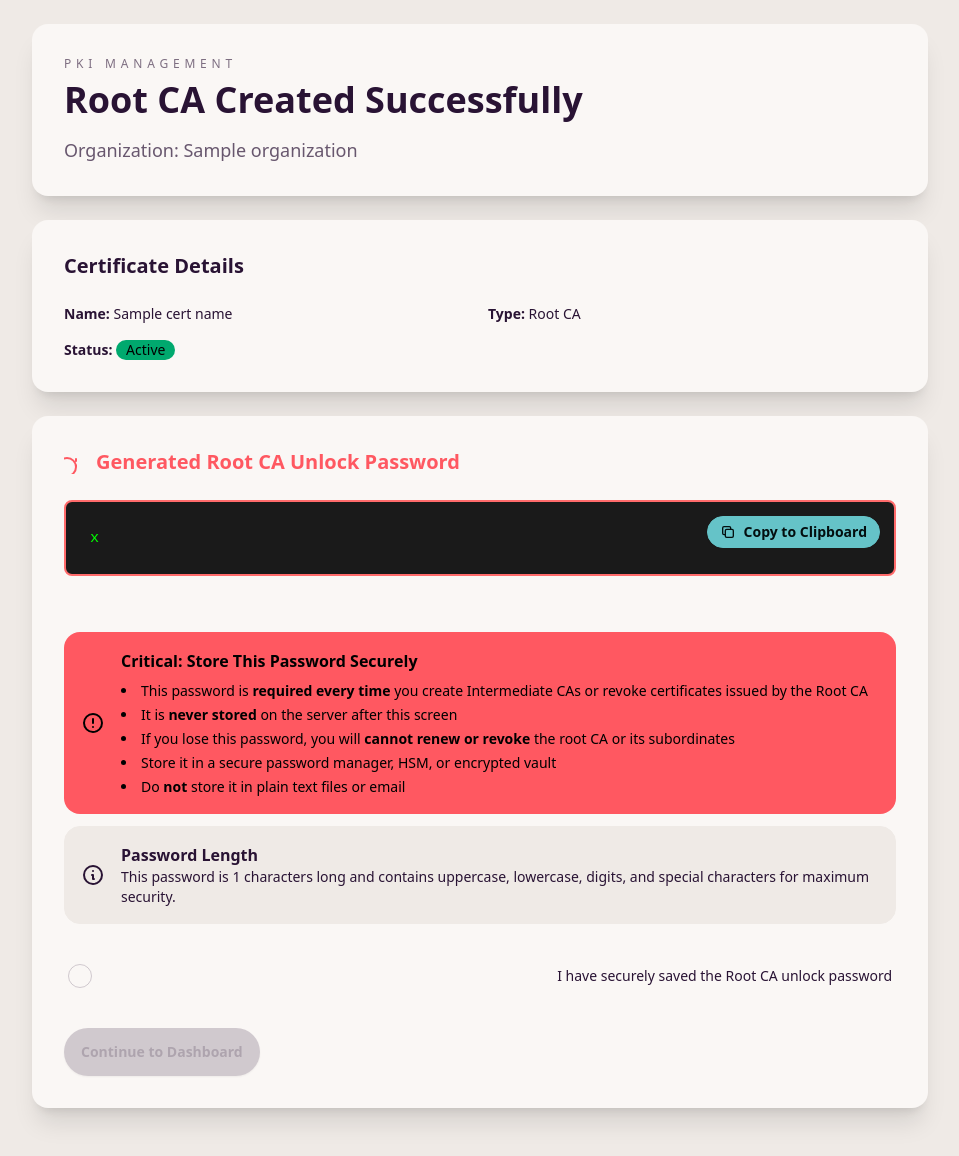
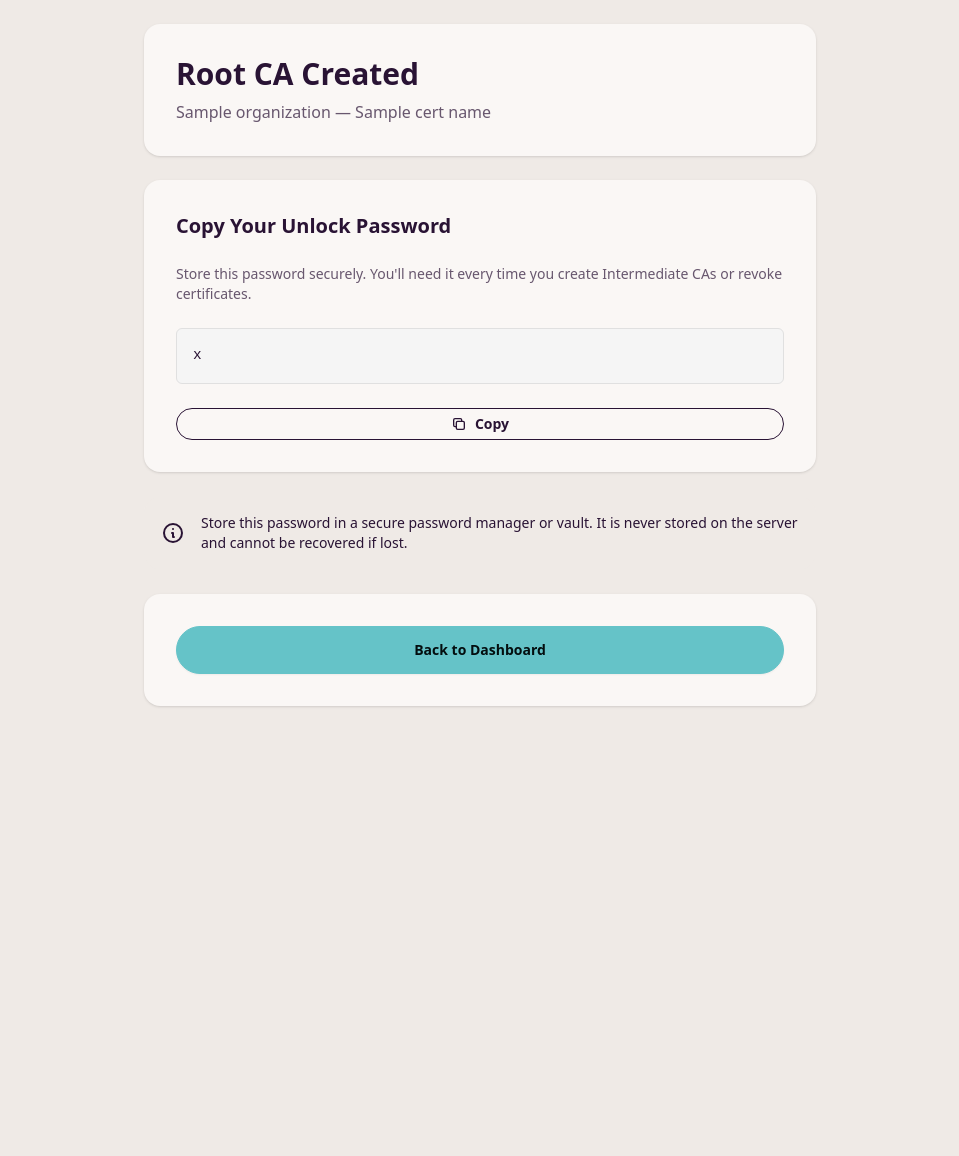
Before and after one commit to entr0-pi/pki-certificates, a Python web app: template frontend/templates/root_ca_password_display.html in a window 1280 px wide. Shown: the whole page, without its empty margins (160-1119 px from the left). After the commit the page ends 707 px from the top, so only its background shows below. Run offline with Jinja, Linux system fonts and the light colour scheme; the template is opened without the code that fills it: most values are stand-ins (such as "Sample title", 1, 10 or a date in 2020).

Commit message:
root certificate dual factor

```diff
--- a/frontend/templates/root_ca_password_display.html
+++ b/frontend/templates/root_ca_password_display.html
@@ -3,155 +3,83 @@
 <head>
     <meta charset="UTF-8">
     <meta name="viewport" content="width=device-width, initial-scale=1.0">
-    <title>Root CA Password - Copy and Store</title>
+    <title>Root CA Created</title>
     <link href="/static/vendor/bundle.css" rel="stylesheet" type="text/css" />
     <style>
-        .password-display {
+        .password-box {
             font-family: 'Courier New', monospace;
             word-break: break-all;
             user-select: all;
-            background-color: #1a1a1a;
-            color: #00ff00;
-            padding: 1.5rem;
-            border-radius: 0.5rem;
-            font-size: 0.95rem;
-            line-height: 1.6;
-            border: 2px solid #ff6b6b;
-        }
-        .password-container {
-            position: relative;
-        }
-        .copy-button {
-            position: absolute;
-            top: 1rem;
-            right: 1rem;
-        }
-        .warning-icon {
-            display: inline-block;
-            margin-right: 0.5rem;
+            background-color: #f5f5f5;
+            padding: 1rem;
+            border-radius: 0.375rem;
+            border: 1px solid #e0e0e0;
+            font-size: 0.9rem;
         }
     </style>
 </head>
 <body class="bg-base-200 min-h-screen p-6">
-    <div class="container mx-auto max-w-4xl">
-        <!-- Header -->
-        <div class="card bg-base-100 shadow-xl mb-6">
+    <div class="container mx-auto max-w-2xl">
+        <!-- Success Header -->
+        <div class="card bg-base-100 shadow mb-6">
             <div class="card-body">
-                <span class="uppercase tracking-[0.4em] text-xs text-base-content/60">PKI Management</span>
-                <h1 class="text-4xl font-semibold mb-2">Root CA Created Successfully</h1>
-                <p class="text-lg text-base-content/70">Organization: {{ organization.name }}</p>
+                <h1 class="text-3xl font-semibold">Root CA Created</h1>
+                <p class="text-base-content/70">{{ organization.name }} — {{ cert_name }}</p>
             </div>
         </div>
 
-        <!-- Certificate Info -->
-        <div class="card bg-base-100 shadow-xl mb-6">
+        <!-- Password Section -->
+        <div class="card bg-base-100 shadow mb-6">
             <div class="card-body">
-                <h2 class="card-title mb-4">Certificate Details</h2>
-                <div class="grid grid-cols-1 md:grid-cols-2 gap-4 text-sm">
-                    <div><span class="font-semibold">Name:</span> {{ cert_name }}</div>
-                    <div><span class="font-semibold">Type:</span> Root CA</div>
-                    <div><span class="font-semibold">Status:</span> <span class="badge badge-success">Active</span></div>
+                <h2 class="text-xl font-semibold mb-4">Copy Your Unlock Password</h2>
+                <p class="text-sm text-base-content/70 mb-4">Store this password securely. You'll need it every time you create Intermediate CAs or revoke certificates.</p>
+
+                <div class="password-box mb-4" id="passwordDisplay">{{ generated_password }}</div>
+
+                <button class="btn btn-sm btn-outline" onclick="copyPassword()">
+                    <svg xmlns="http://www.w3.org/2000/svg" class="h-4 w-4" fill="none" viewBox="0 0 24 24" stroke="currentColor">
+                        <path stroke-linecap="round" stroke-linejoin="round" stroke-width="2" d="M8 16H6a2 2 0 01-2-2V6a2 2 0 012-2h8a2 2 0 012 2v2m-6 12h8a2 2 0 002-2v-8a2 2 0 00-2-2h-8a2 2 0 00-2 2v8a2 2 0 002 2z" />
+                    </svg>
+                    Copy
+                </button>
+
+                <div id="copyFeedback" class="alert alert-success mt-3 hidden">
+                    <span class="text-sm">Copied to clipboard!</span>
                 </div>
             </div>
         </div>
 
-        <!-- Password Display Section -->
-        <div class="card bg-base-100 shadow-xl mb-6 border-2 border-error">
-            <div class="card-body">
-                <h2 class="card-title mb-4 text-error">
-                    <svg xmlns="http://www.w3.org/2000/svg" class="h-6 w-6" fill="none" viewBox="0 0 24 24" stroke="currentColor">
-                        <path stroke-linecap="round" stroke-linejoin="round" stroke-width="2" d="M12 9v2m0 4v2m0 0a9 9 0 11-18 0 9 9 0 0118 0z" />
-                    </svg>
-                    Generated Root CA Unlock Password
-                </h2>
-
-                <!-- Password Display -->
-                <div class="password-container mb-6">
-                    <div class="password-display" id="passwordDisplay">{{ generated_password }}</div>
-                    <button class="copy-button btn btn-sm btn-primary" onclick="copyPassword()">
-                        <svg xmlns="http://www.w3.org/2000/svg" class="h-4 w-4" fill="none" viewBox="0 0 24 24" stroke="currentColor">
-                            <path stroke-linecap="round" stroke-linejoin="round" stroke-width="2" d="M8 16H6a2 2 0 01-2-2V6a2 2 0 012-2h8a2 2 0 012 2v2m-6 12h8a2 2 0 002-2v-8a2 2 0 00-2-2h-8a2 2 0 00-2 2v8a2 2 0 002 2z" />
-                        </svg>
-                        Copy to Clipboard
-                    </button>
-                </div>
-
-                <div id="copyFeedback" class="alert alert-success hidden mb-4">
-                    <svg xmlns="http://www.w3.org/2000/svg" class="h-6 w-6 shrink-0 stroke-current" fill="none" viewBox="0 0 24 24">
-                        <path stroke-linecap="round" stroke-linejoin="round" stroke-width="2" d="M9 12l2 2 4-4m6 2a9 9 0 11-18 0 9 9 0 0118 0z" />
-                    </svg>
-                    <span>Password copied to clipboard!</span>
-                </div>
-
-                <!-- Critical Warnings -->
-                <div class="space-y-3 mt-6">
-                    <div class="alert alert-error">
-                        <svg xmlns="http://www.w3.org/2000/svg" class="h-6 w-6 shrink-0 stroke-current" fill="none" viewBox="0 0 24 24">
-                            <path stroke-linecap="round" stroke-linejoin="round" stroke-width="2" d="M12 8v4m0 4v.01M21 12a9 9 0 11-18 0 9 9 0 0118 0z" />
-                        </svg>
-                        <div>
-                            <h3 class="font-bold">Critical: Store This Password Securely</h3>
-                            <div class="text-sm">
-                                <ul class="list-disc list-inside mt-2 space-y-1">
-                                    <li>This password is <strong>required every time</strong> you create Intermediate CAs or revoke certificates issued by the Root CA</li>
-                                    <li>It is <strong>never stored</strong> on the server after this screen</li>
-                                    <li>If you lose this password, you will <strong>cannot renew or revoke</strong> the root CA or its subordinates</li>
-                                    <li>Store it in a secure password manager, HSM, or encrypted vault</li>
-                                    <li>Do <strong>not</strong> store it in plain text files or email</li>
-                                </ul>
-                            </div>
-                        </div>
-                    </div>
-
-                    <div class="alert alert-warning">
+        <!-- Warning Section -->
+        <div class="alert mb-6">
             <svg xmlns="http://www.w3.org/2000/svg" class="h-6 w-6 shrink-0 stroke-current" fill="none" viewBox="0 0 24 24">
                 <path stroke-linecap="round" stroke-linejoin="round" stroke-width="2" d="M13 16h-1v-4h-1m1-4h.01M21 12a9 9 0 11-18 0 9 9 0 0118 0z" />
             </svg>
             <div>
-                            <h3 class="font-bold">Password Length</h3>
-                            <p class="text-sm">This password is {{ password_length }} characters long and contains uppercase, lowercase, digits, and special characters for maximum security.</p>
-                        </div>
+                <div class="text-sm">Store this password in a secure password manager or vault. It is never stored on the server and cannot be recovered if lost.</div>
             </div>
         </div>
 
-                <!-- Confirmation Checkbox -->
-                <div class="form-control mt-6">
-                    <label class="label cursor-pointer justify-start gap-3">
-                        <input type="checkbox" id="confirmCheckbox" class="checkbox checkbox-primary">
-                        <span class="label-text">I have securely saved the Root CA unlock password</span>
-                    </label>
-                </div>
-
-                <!-- Continue Button -->
-                <div class="card-actions justify-end mt-6">
-                    <a href="/organizations/{{ organization.id }}/manage" class="btn btn-primary" id="continueButton" disabled>
-                        Continue to Dashboard
-                    </a>
-                </div>
+        <!-- Back Button -->
+        <div class="card bg-base-100 shadow">
+            <div class="card-body">
+                <a href="/organizations/{{ organization.id }}/manage" class="btn btn-primary">Back to Dashboard</a>
             </div>
         </div>
     </div>
 
     <script>
-        const confirmCheckbox = document.getElementById('confirmCheckbox');
-        const continueButton = document.getElementById('continueButton');
-        const copyFeedback = document.getElementById('copyFeedback');
-
-        confirmCheckbox.addEventListener('change', function() {
-            continueButton.disabled = !this.checked;
-        });
-
         function copyPassword() {
             const passwordElement = document.getElementById('passwordDisplay');
             const password = passwordElement.textContent;
 
             navigator.clipboard.writeText(password).then(() => {
-                copyFeedback.classList.remove('hidden');
+                const feedback = document.getElementById('copyFeedback');
+                feedback.classList.remove('hidden');
                 setTimeout(() => {
-                    copyFeedback.classList.add('hidden');
-                }, 3000);
+                    feedback.classList.add('hidden');
+                }, 2000);
             }).catch(() => {
-                alert('Failed to copy password. Please copy manually from the box above.');
+                alert('Failed to copy. Please copy manually.');
             });
         }
     </script>
```
Lines whose indentation alone changed are shown as unchanged.
